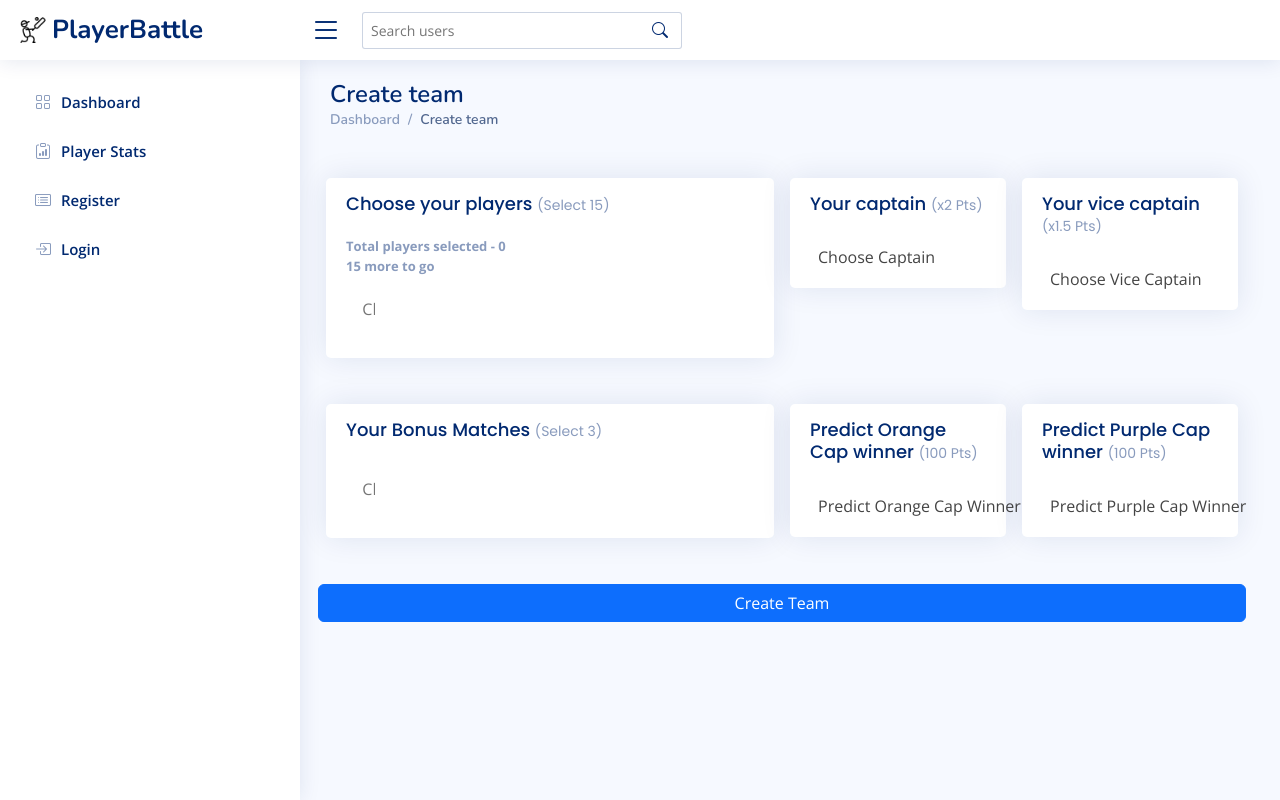
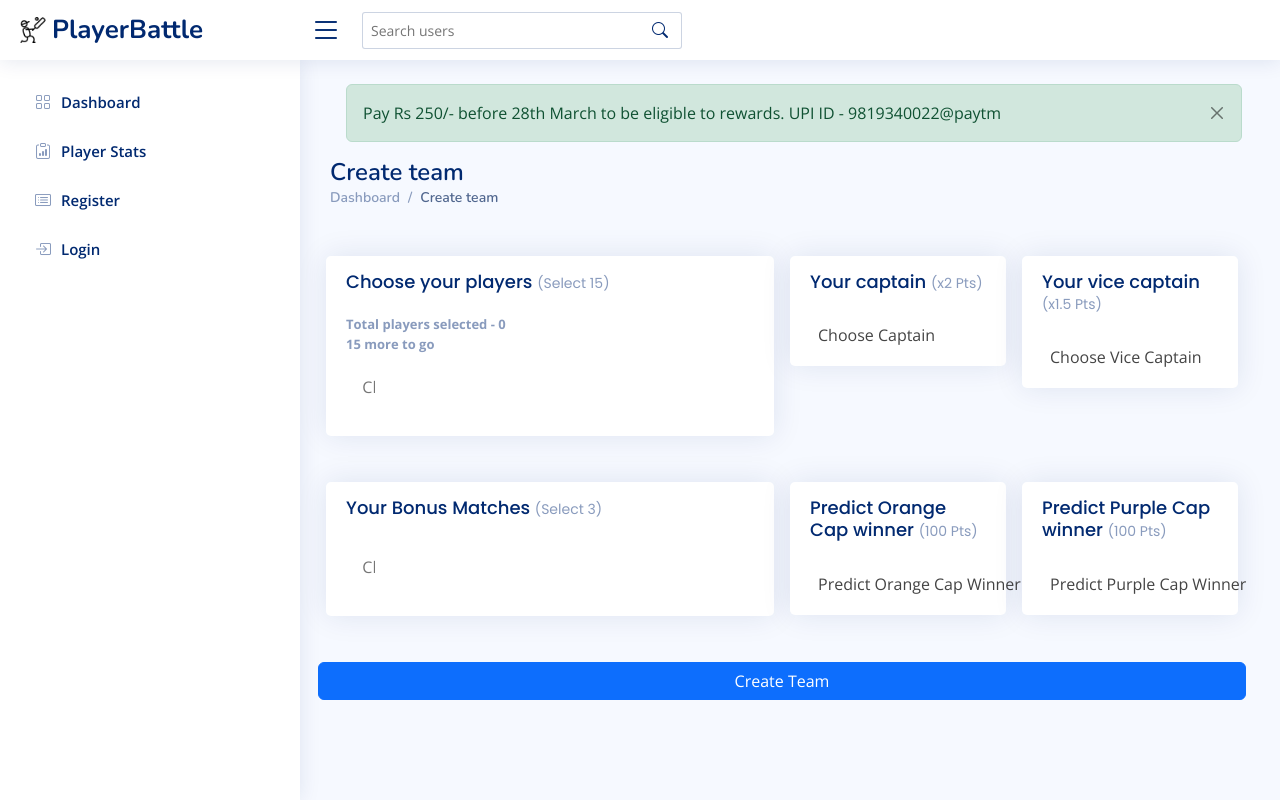
Before and after one commit to shubh1605/PlayerBattle, a Django app: template core/templates/core/create_team.html in a window 1280 px wide. Run offline with Django 4.2, Linux system fonts and the light colour scheme; tables that the repository leaves empty hold one stand-in row (values such as "Sample post"); the template is opened without the code that fills it: values that come from a table or form of the project are taken from there, most other values are stand-ins (such as "Sample title", 1, 10 or a date in 2020); data that the repository does not hold is empty; some libraries are stand-ins or nearby versions.

Commit message:
register changed

```diff
--- a/core/templates/core/create_team.html
+++ b/core/templates/core/create_team.html
@@ -11,6 +11,23 @@
 {% block content %}
 
 <main id="main" class="main">
+
+  <div class="message-div">
+      <div class="container-fluid mt-1 mx-1">
+        <div
+          class="alert alert-success alert-dismissible fade show"
+          role="alert"
+        >
+          Pay Rs 250/- before 28th March to be eligible to rewards. UPI ID - 9819340022@paytm
+          <button
+            type="button"
+            class="btn-close"
+            data-bs-dismiss="alert"
+            aria-label="Close"
+          ></button>
+        </div>
+      </div>
+  </div>
 
 
   <div class="message-div">
--- a/core/views.py
+++ b/core/views.py
@@ -419,14 +419,14 @@ def register(request):
 		if password1 == password2:
 			if (reference in all_usernames) or reference=="" :
 				try:
-					new_user = User.objects.create_user(first_name=first_name,last_name=last_name,username=username,password=password1,is_active=False)
+					new_user = User.objects.create_user(first_name=first_name,last_name=last_name,username=username,password=password1,is_active=True)
 					new_user.save()
 					prof = Profile.objects.get(user=new_user)
 					prof.contact_no = number
 					prof.reference = reference
 					prof.save()
 					messages.success(request, "Profile created, kindly pay on UPI ID - 9819340022@paytm" )
-					messages.success(request, "Admin will activate your account within 24 hours of payment.")
+					# messages.success(request, "Admin will activate your account within 24 hours of payment.")
 					return redirect("login")
 				except:
 					messages.error(request, "Username already taken!" )
```
